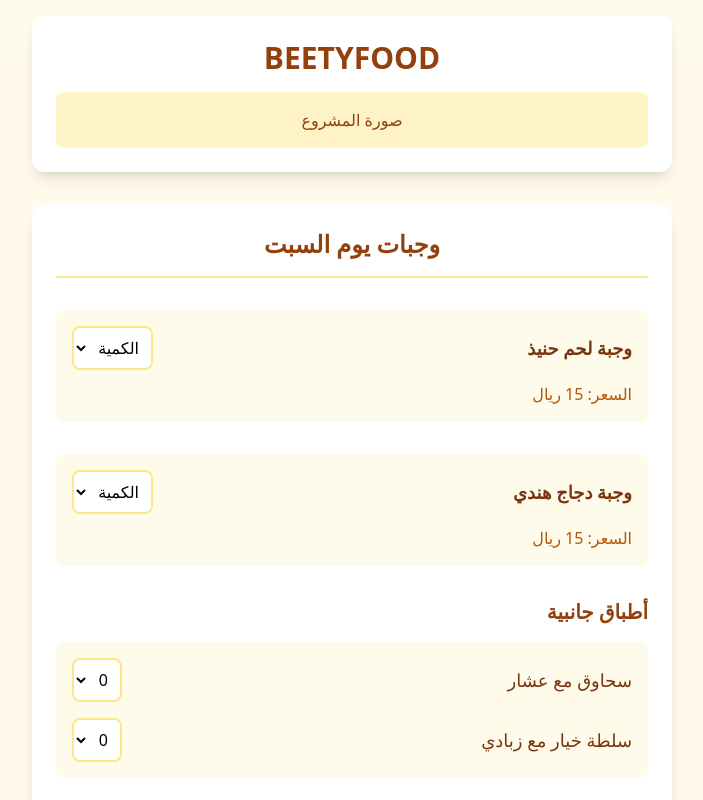
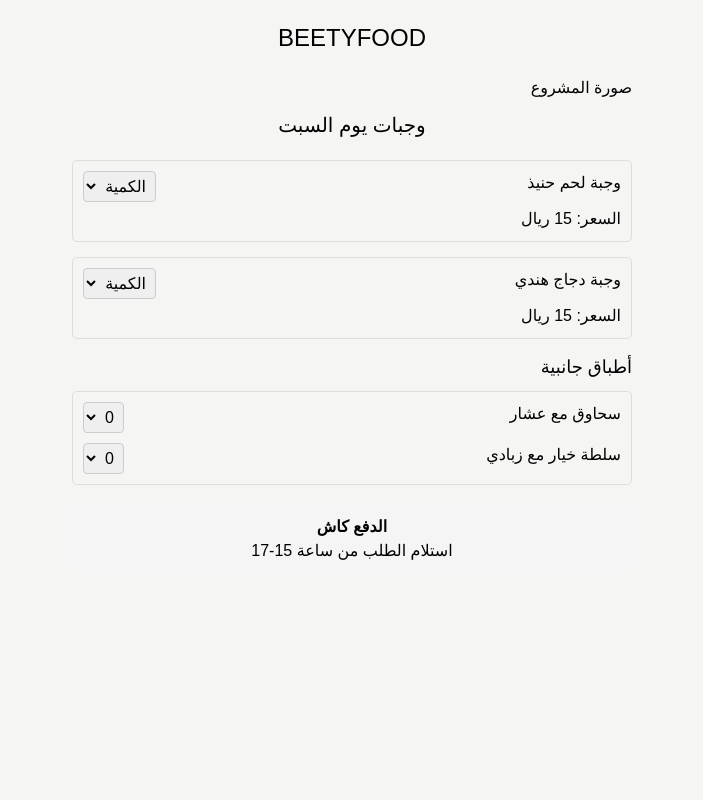
Before and after one commit to Fariping/BeetyFood, a Next.js app: page / in a window 1280 px wide. Shown: the top 800 px of the page, without its empty margins (288-991 px from the left). Built offline with nearby package versions, Linux system fonts and the light colour scheme.

Commit message:
Update page.js

```diff
--- a/app/page.js
+++ b/app/page.js
@@ -1,100 +1,124 @@
 // app/page.js
-'use client'
-import { useState } from 'react'
+export default function Home() {
+  return (
+    <main style={{
+      maxWidth: '600px',
+      margin: '0 auto',
+      padding: '20px',
+      fontFamily: 'Arial',
+      direction: 'rtl'
+    }}>
+      <h1 style={{
+        textAlign: 'center',
+        fontSize: '24px',
+        marginBottom: '20px'
+      }}>BEETYFOOD</h1>
 
-export default function Home() {
-  const [meatQuantity, setMeatQuantity] = useState('')
-  const [chickenQuantity, setChickenQuantity] = useState('')
-  const [sideQuantity1, setSideQuantity1] = useState('0')
-  const [sideQuantity2, setSideQuantity2] = useState('0')
+      <div style={{
+        textAlign: 'right',
+        marginBottom: '10px'
+      }}>صورة المشروع</div>
 
-  const handleSideQuantityChange = (dish, value) => {
-    if (dish === 'sahawiq') {
-      setSideQuantity1(value)
-      setSideQuantity2('0')
-    } else {
-      setSideQuantity2(value)
-      setSideQuantity1('0')
-    }
-  }
-
-  return (
-    <div className="min-h-screen bg-gradient-to-b from-amber-50 to-orange-50">
-      <main className="max-w-2xl mx-auto p-4" dir="rtl">
-        {/* صورة المشروع */}
-        <div className="bg-white rounded-xl shadow-lg p-6 mb-8 transform hover:scale-[1.02] transition-transform">
-          <h1 className="text-3xl font-bold text-amber-800 text-center">BEETYFOOD</h1>
-          <div className="mt-4 bg-amber-100 p-4 rounded-lg">
-            <p className="text-center text-amber-800">صورة المشروع</p>
-          </div>
-        </div>
-
-        {/* قسم الطلبات */}
-        <div className="bg-white rounded-xl shadow-lg p-6 mb-8">
-          <h2 className="text-2xl font-bold text-center text-amber-800 border-b-2 border-amber-200 pb-4 mb-8">
-            وجبات يوم السبت
-          </h2>
+      <h2 style={{
+        textAlign: 'center',
+        fontSize: '20px',
+        marginBottom: '20px'
+      }}>وجبات يوم السبت</h2>
 
       {/* وجبة لحم حنيذ */}
-          <div className="mb-8 bg-amber-50 p-4 rounded-lg">
-            <div className="flex justify-between items-center mb-3">
-              <label className="text-lg font-semibold text-amber-900">وجبة لحم حنيذ</label>
-              <select
-                value={meatQuantity}
-                onChange={(e) => setMeatQuantity(e.target.value)}
-                className="border-2 border-amber-200 rounded-lg p-2 bg-white hover:border-amber-400 focus:ring-2 focus:ring-amber-300 focus:border-amber-400 outline-none"
-              >
+      <div style={{
+        marginBottom: '15px',
+        padding: '10px',
+        border: '1px solid #ddd',
+        borderRadius: '5px'
+      }}>
+        <div style={{
+          display: 'flex',
+          justifyContent: 'space-between',
+          marginBottom: '5px'
+        }}>
+          <span>وجبة لحم حنيذ</span>
+          <select style={{
+            padding: '5px',
+            border: '1px solid #ccc',
+            borderRadius: '4px'
+          }}>
             <option value="">الكمية</option>
             {[...Array(15)].map((_, i) => (
               <option key={i+1} value={i+1}>{i+1}</option>
             ))}
           </select>
         </div>
-            <div className="text-amber-700 font-medium">السعر: 15 ريال</div>
+        <div>السعر: 15 ريال</div>
       </div>
 
       {/* وجبة دجاج هندي */}
-          <div className="mb-8 bg-amber-50 p-4 rounded-lg">
-            <div className="flex justify-between items-center mb-3">
-              <label className="text-lg font-semibold text-amber-900">وجبة دجاج هندي</label>
-              <select
-                value={chickenQuantity}
-                onChange={(e) => setChickenQuantity(e.target.value)}
-                className="border-2 border-amber-200 rounded-lg p-2 bg-white hover:border-amber-400 focus:ring-2 focus:ring-amber-300 focus:border-amber-400 outline-none"
-              >
+      <div style={{
+        marginBottom: '15px',
+        padding: '10px',
+        border: '1px solid #ddd',
+        borderRadius: '5px'
+      }}>
+        <div style={{
+          display: 'flex',
+          justifyContent: 'space-between',
+          marginBottom: '5px'
+        }}>
+          <span>وجبة دجاج هندي</span>
+          <select style={{
+            padding: '5px',
+            border: '1px solid #ccc',
+            borderRadius: '4px'
+          }}>
             <option value="">الكمية</option>
             {[...Array(15)].map((_, i) => (
               <option key={i+1} value={i+1}>{i+1}</option>
             ))}
           </select>
         </div>
-            <div className="text-amber-700 font-medium">السعر: 15 ريال</div>
+        <div>السعر: 15 ريال</div>
       </div>
 
-          {/* الأطباق الجانبية */}
-          <div className="mb-8">
-            <h3 className="text-xl font-bold text-amber-800 mb-4">أطباق جانبية</h3>
+      {/* أطباق جانبية */}
+      <div style={{
+        marginBottom: '15px'
+      }}>
+        <h3 style={{
+          fontSize: '18px',
+          marginBottom: '10px'
+        }}>أطباق جانبية</h3>
 
-            <div className="space-y-4 bg-amber-50 p-4 rounded-lg">
-              <div className="flex justify-between items-center">
-                <label className="text-lg text-amber-900">سحاوق مع عشار</label>
-                <select
-                  value={sideQuantity1}
-                  onChange={(e) => handleSideQuantityChange('sahawiq', e.target.value)}
-                  className="border-2 border-amber-200 rounded-lg p-2 bg-white hover:border-amber-400 focus:ring-2 focus:ring-amber-300 focus:border-amber-400 outline-none"
-                >
+        <div style={{
+          padding: '10px',
+          border: '1px solid #ddd',
+          borderRadius: '5px'
+        }}>
+          <div style={{
+            display: 'flex',
+            justifyContent: 'space-between',
+            marginBottom: '10px'
+          }}>
+            <span>سحاوق مع عشار</span>
+            <select style={{
+              padding: '5px',
+              border: '1px solid #ccc',
+              borderRadius: '4px'
+            }}>
               <option value="0">0</option>
               <option value="1">1</option>
             </select>
           </div>
 
-              <div className="flex justify-between items-center">
-                <label className="text-lg text-amber-900">سلطة خيار مع زبادي</label>
-                <select
-                  value={sideQuantity2}
-                  onChange={(e) => handleSideQuantityChange('salad', e.target.value)}
-                  className="border-2 border-amber-200 rounded-lg p-2 bg-white hover:border-amber-400 focus:ring-2 focus:ring-amber-300 focus:border-amber-400 outline-none"
-                >
+          <div style={{
+            display: 'flex',
+            justifyContent: 'space-between'
+          }}>
+            <span>سلطة خيار مع زبادي</span>
+            <select style={{
+              padding: '5px',
+              border: '1px solid #ccc',
+              borderRadius: '4px'
+            }}>
               <option value="0">0</option>
               <option value="1">1</option>
             </select>
@@ -103,12 +127,16 @@ export default function Home() {
       </div>
 
       {/* معلومات إضافية */}
-          <div className="text-center bg-amber-100 rounded-lg p-4">
-            <p className="font-bold text-amber-900 text-lg mb-2">الدفع كاش</p>
-            <p className="text-amber-800">استلام الطلب من ساعة 15-17</p>
-          </div>
+      <div style={{
+        textAlign: 'center',
+        marginTop: '20px',
+        padding: '10px',
+        backgroundColor: '#f5f5f5',
+        borderRadius: '5px'
+      }}>
+        <div style={{ fontWeight: 'bold' }}>الدفع كاش</div>
+        <div>استلام الطلب من ساعة 15-17</div>
       </div>
     </main>
-    </div>
-  )
+  );
 }
```
Lines whose indentation alone changed are shown as unchanged.
